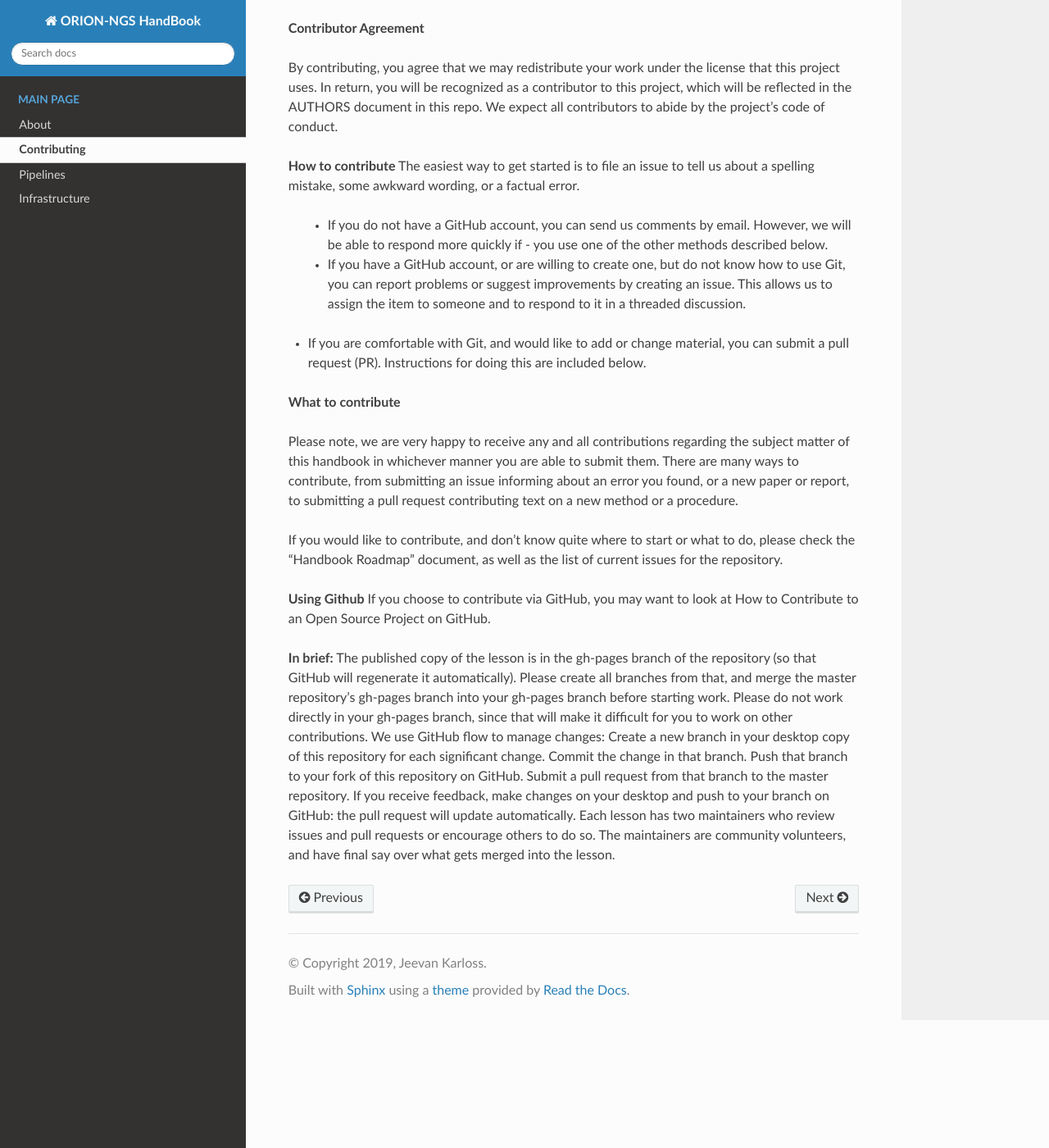
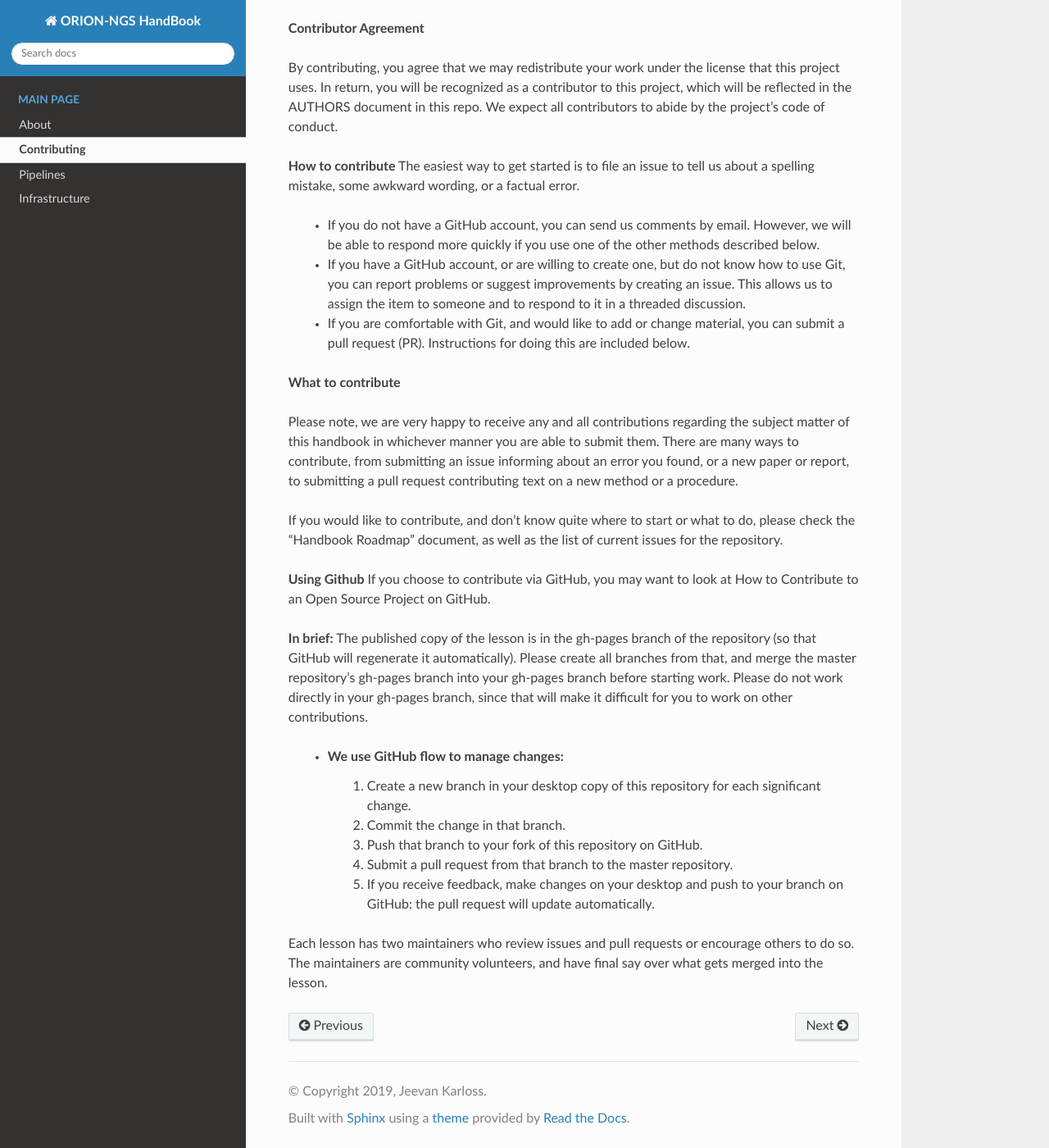
Before and after one commit to NorwegianVeterinaryInstitute/ORION_HandBook, a Sphinx documentation site: the page built from docs/source/howtodo.rst, in a window 1280 px wide and 1400 px high, scrolled down 209 px. Shown: the whole window at 82% size. Built offline with Sphinx 7.4.7 and the Read the Docs theme 2.0.0, drawn with Linux system fonts in a browser that asks for light colours; some of the changed lines change nothing that is shown.

Commit message:
More modifying

```diff
--- a/docs/source/howtodo.rst
+++ b/docs/source/howtodo.rst
@@ -8,9 +8,9 @@ By contributing, you agree that we may redistribute your work under the license
 
 **How to contribute**
 The easiest way to get started is to file an issue to tell us about a spelling mistake, some awkward wording, or a factual error.
- - If you do not have a GitHub account, you can send us comments by email. However, we will be able to respond more quickly if   - you use one of the other methods described below.
+ - If you do not have a GitHub account, you can send us comments by email. However, we will be able to respond more quickly if  you use one of the other methods described below.
  - If you have a GitHub account, or are willing to create one, but do not know how to use Git, you can report problems or suggest improvements by creating an issue. This allows us to assign the item to someone and to respond to it in a threaded discussion.
-- If you are comfortable with Git, and would like to add or change material, you can submit a pull request (PR). Instructions for doing this are included below.
+ - If you are comfortable with Git, and would like to add or change material, you can submit a pull request (PR). Instructions for doing this are included below.
 
 **What to contribute**
 
@@ -23,10 +23,10 @@ If you choose to contribute via GitHub, you may want to look at How to Contribut
 
 **In brief:**
 The published copy of the lesson is in the gh-pages branch of the repository (so that GitHub will regenerate it automatically). Please create all branches from that, and merge the master repository's gh-pages branch into your gh-pages branch before starting work. Please do not work directly in your gh-pages branch, since that will make it difficult for you to work on other contributions.
-We use GitHub flow to manage changes:
-Create a new branch in your desktop copy of this repository for each significant change.
-Commit the change in that branch.
-Push that branch to your fork of this repository on GitHub.
-Submit a pull request from that branch to the master repository.
-If you receive feedback, make changes on your desktop and push to your branch on GitHub: the pull request will update automatically.
+ - We use GitHub flow to manage changes:
+     1. Create a new branch in your desktop copy of this repository for each significant change.
+     2. Commit the change in that branch.
+     3. Push that branch to your fork of this repository on GitHub.
+     4. Submit a pull request from that branch to the master repository.
+     5. If you receive feedback, make changes on your desktop and push to your branch on GitHub: the pull request will update   automatically.
 Each lesson has two maintainers who review issues and pull requests or encourage others to do so. The maintainers are community volunteers, and have final say over what gets merged into the lesson.
```
